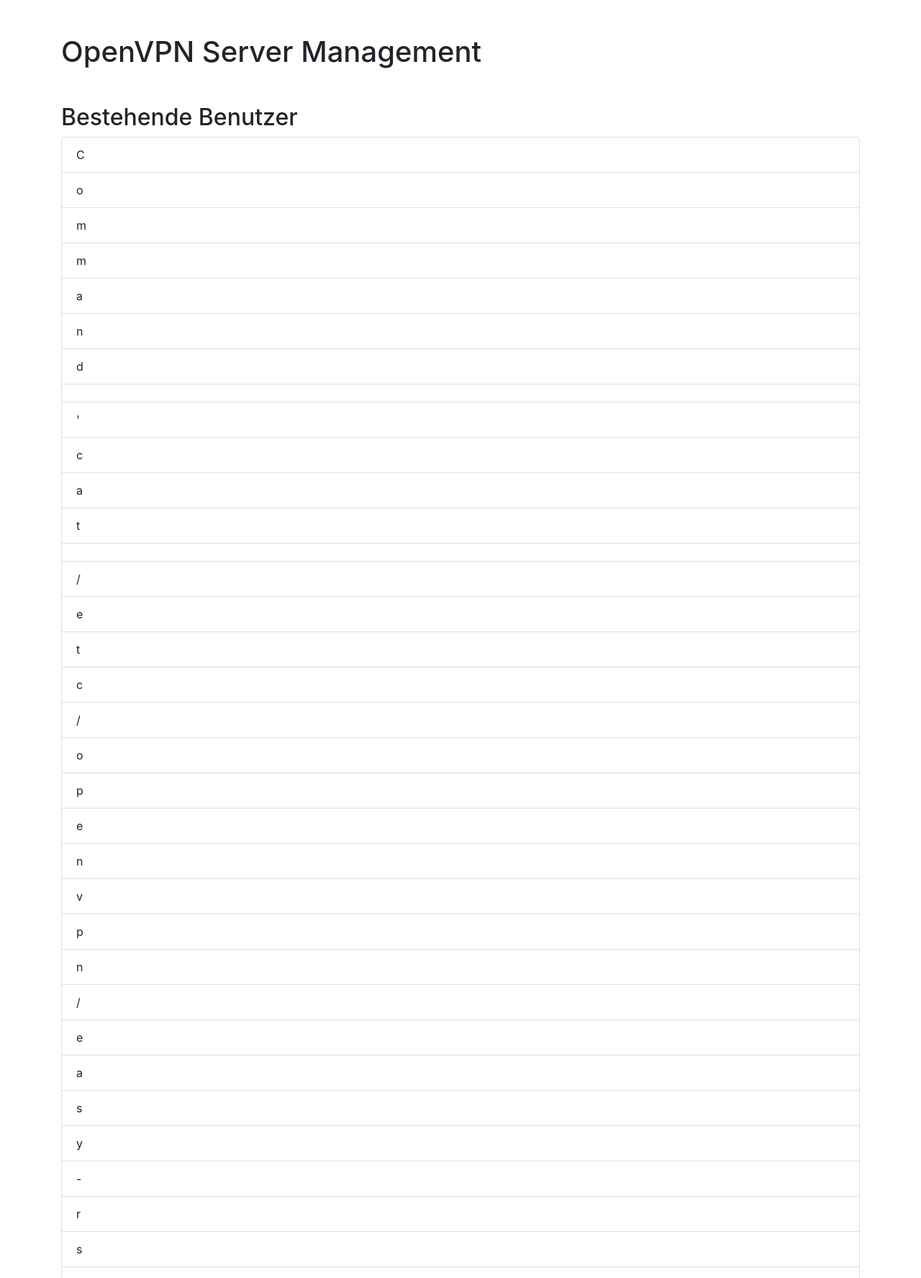
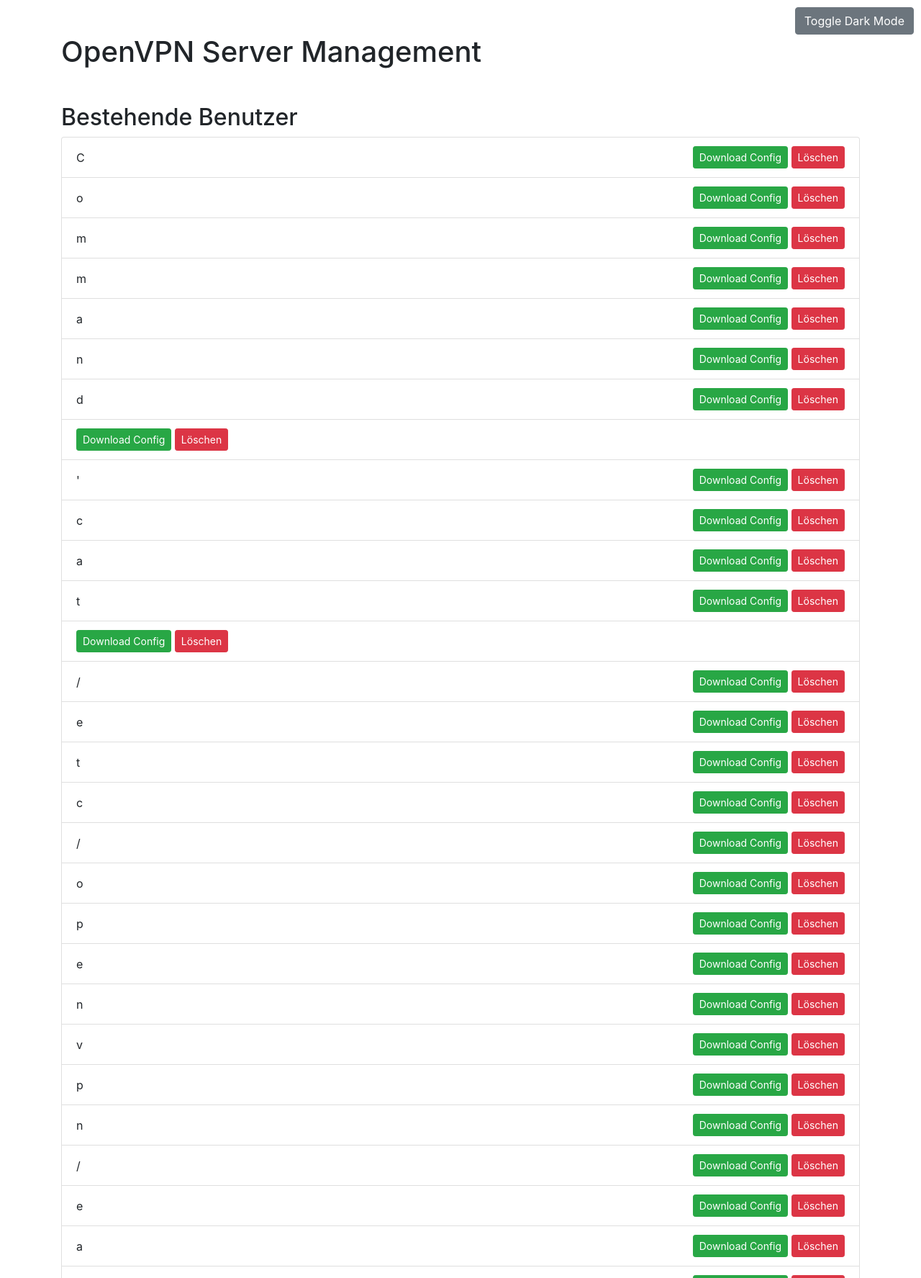
Before and after one commit to tilltmk/openvpn-dashboard, a Flask app: page / in a window 1280 px wide. Shown: the top 1775 px of the page at 72% size. Run offline with Flask 3, Linux system fonts and the light colour scheme; some libraries are stand-ins or nearby versions.

Commit message:
Update index.html

```diff
--- a/templates/index.html
+++ b/templates/index.html
@@ -5,15 +5,38 @@
     <meta name="viewport" content="width=device-width, initial-scale=1, shrink-to-fit=no">
     <link href="https://stackpath.bootstrapcdn.com/bootstrap/4.5.2/css/bootstrap.min.css" rel="stylesheet">
     <title>OpenVPN Server Management</title>
+    <style>
+        body {
+            transition: background-color 0.3s, color 0.3s;
+        }
+        body.dark-mode {
+            background-color: #121212;
+            color: #e0e0e0;
+        }
+        .btn-toggle {
+            position: fixed;
+            top: 10px;
+            right: 10px;
+        }
+    </style>
 </head>
 <body>
 <div class="container">
+    <button class="btn btn-secondary btn-toggle" onclick="toggleDarkMode()">Toggle Dark Mode</button>
     <h1 class="mt-5">OpenVPN Server Management</h1>
     <div class="mt-5">
         <h2>Bestehende Benutzer</h2>
         <ul class="list-group">
             {% for user in users %}
-            <li class="list-group-item">{{ user }}</li>
+            <li class="list-group-item d-flex justify-content-between align-items-center">
+                {{ user }}
+                <div>
+                    <a href="{{ url_for('download', username=user) }}" class="btn btn-sm btn-success">Download Config</a>
+                    <form action="{{ url_for('delete_user', username=user) }}" method="post" style="display:inline;">
+                        <button type="submit" class="btn btn-sm btn-danger">Löschen</button>
+                    </form>
+                </div>
+            </li>
             {% endfor %}
         </ul>
         <form action="{{ url_for('add_user_route') }}" method="post" class="mt-3">
@@ -41,6 +64,11 @@
         <pre>{{ config }}</pre>
     </div>
 </div>
+<script>
+    function toggleDarkMode() {
+        document.body.classList.toggle('dark-mode');
+    }
+</script>
 <script src="https://code.jquery.com/jquery-3.5.1.slim.min.js"></script>
 <script src="https://cdn.jsdelivr.net/npm/@popperjs/core@2.5.3/dist/umd/popper.min.js"></script>
 <script src="https://stackpath.bootstrapcdn.com/bootstrap/4.5.2/js/bootstrap.min.js"></script>
```
